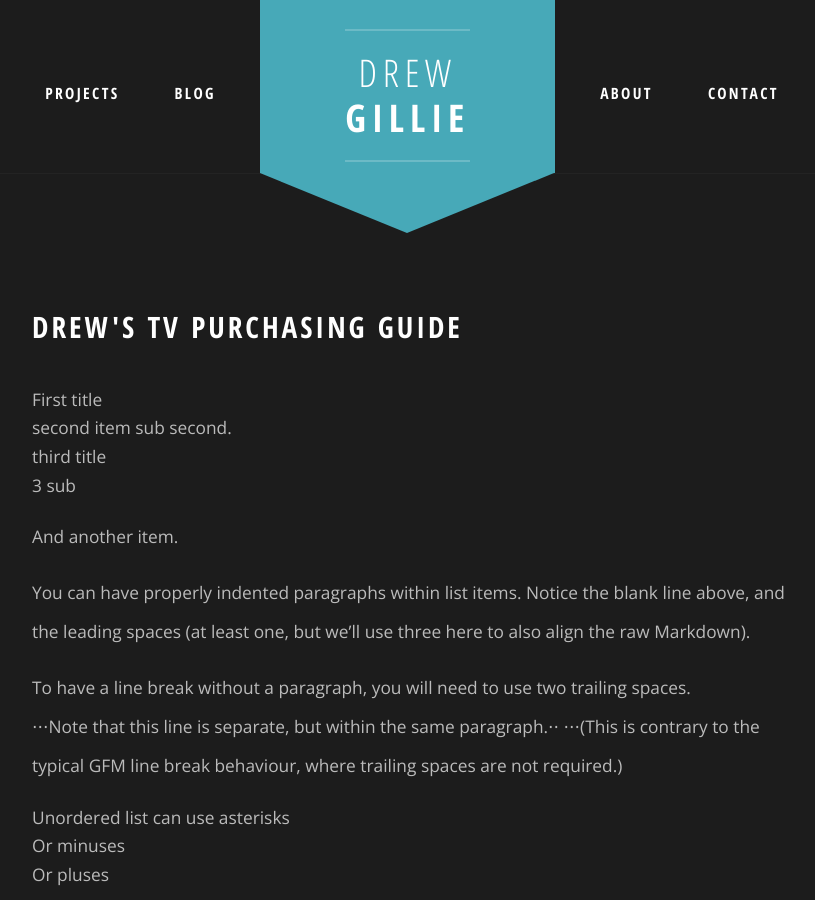
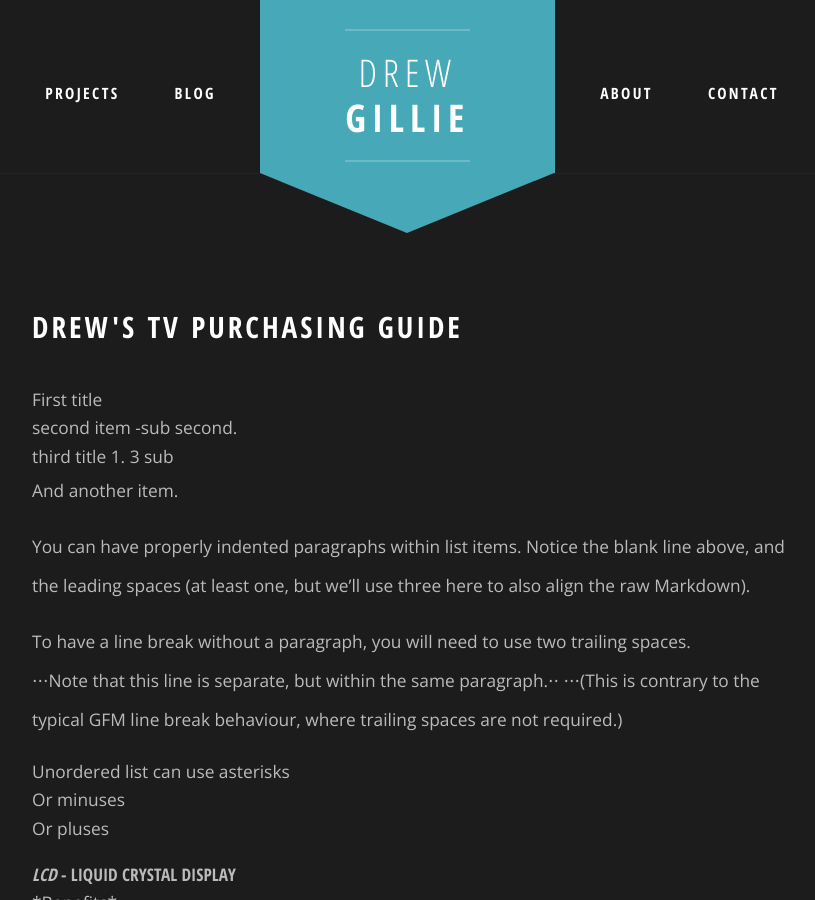
Before and after one commit to drewgillievfx/DrewGillie.com, a Jekyll site: the page built from _posts/2016-08-21-TV-Purchasing-Guide.md, in a window 1280 px wide and 900 px high. Shown: the whole window, without its empty margins (228-1043 px from the left). Built offline with Jekyll 4.4.1, drawn with Linux system fonts in a browser that asks for light colours.

```diff
--- a/_posts/2016-08-21-TV-Purchasing-Guide.md
+++ b/_posts/2016-08-21-TV-Purchasing-Guide.md
@@ -7,9 +7,9 @@ date: "2016-08-21 21:25:39 -0400"
 
 1. First title
 2. second item
-    sub second.
+    	-sub second.
 3. third title
-   1. 3 sub
+   		1. 3 sub
 4. And another item.
 
    You can have properly indented paragraphs within list items. Notice the blank line above, and the leading spaces (at least one, but we'll use three here to also align the raw Markdown).
```
